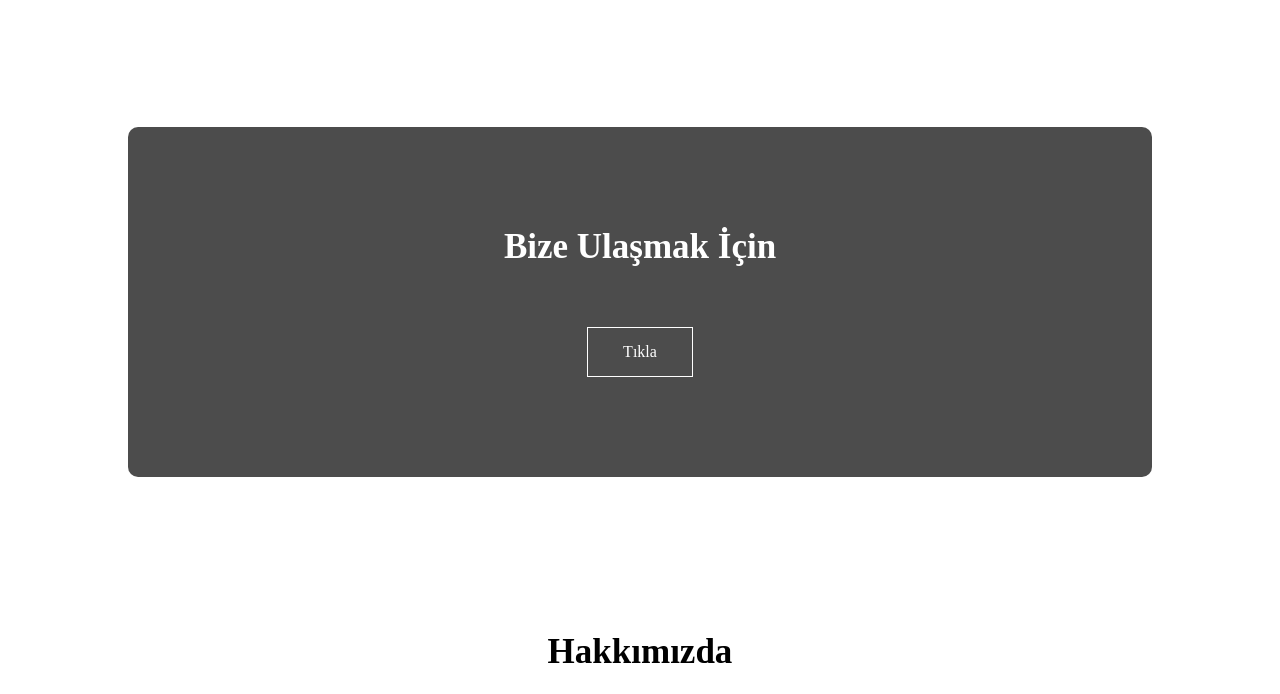
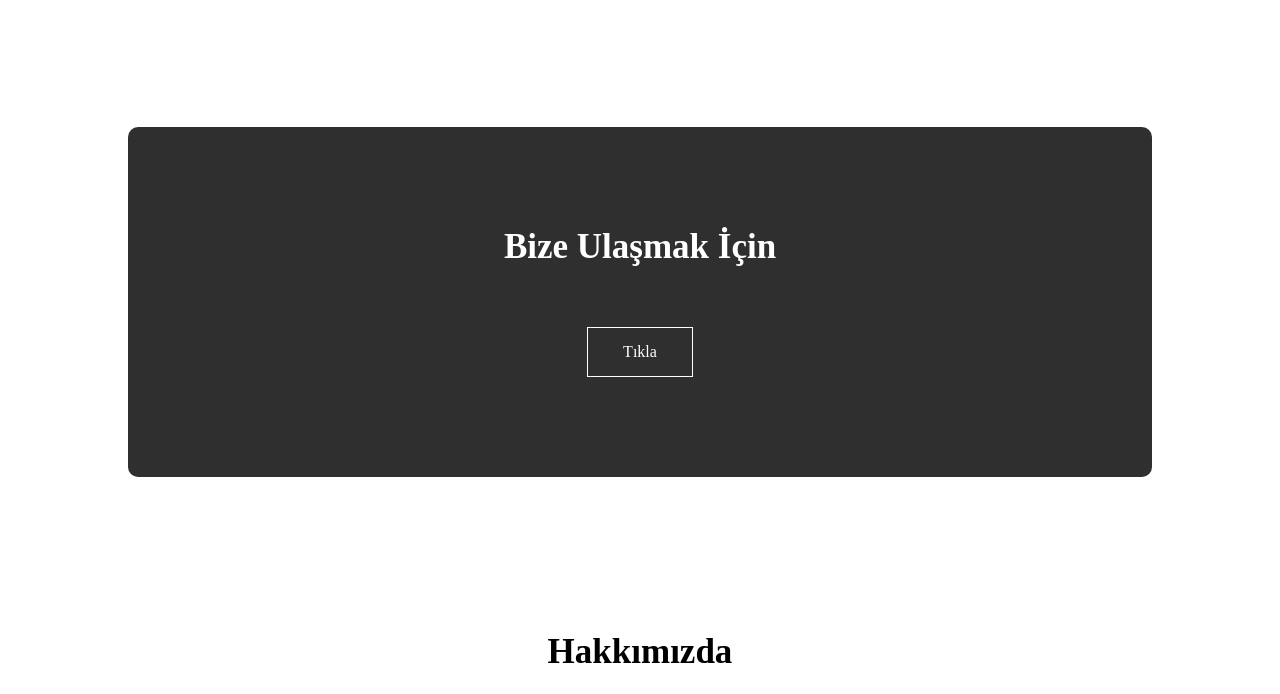
Before and after one commit to umutbarlak/umt-fizyoterapi, a plain HTML site: page index.html in a window 1280 px wide. Shown: the part 3249-3943 px from the top of the page. Drawn offline with nearby package versions, Linux system fonts and the light colour scheme; the site is published under a folder, as on GitHub Pages, so addresses that start at the root find nothing.

Commit message:
bize ulaşın arkaplan değişiklik

```diff
--- a/style.css
+++ b/style.css
@@ -232,7 +232,7 @@ p{
 }
 
 .ua{
-    background: linear-gradient(rgba(0,0,0,0.7),rgba(0,0,0,0.7)),url(/image/bizeulas.jpg) ;
+    background: linear-gradient(rgba(0,0,0,0.7),rgba(0,0,0,0.7)),url(image/bizeulas.jpg) ;
     padding: 100px 0;
     text-align: center;
     width: 80%;
```
Also changed, not shown: index.html (+1 -1 lines).
